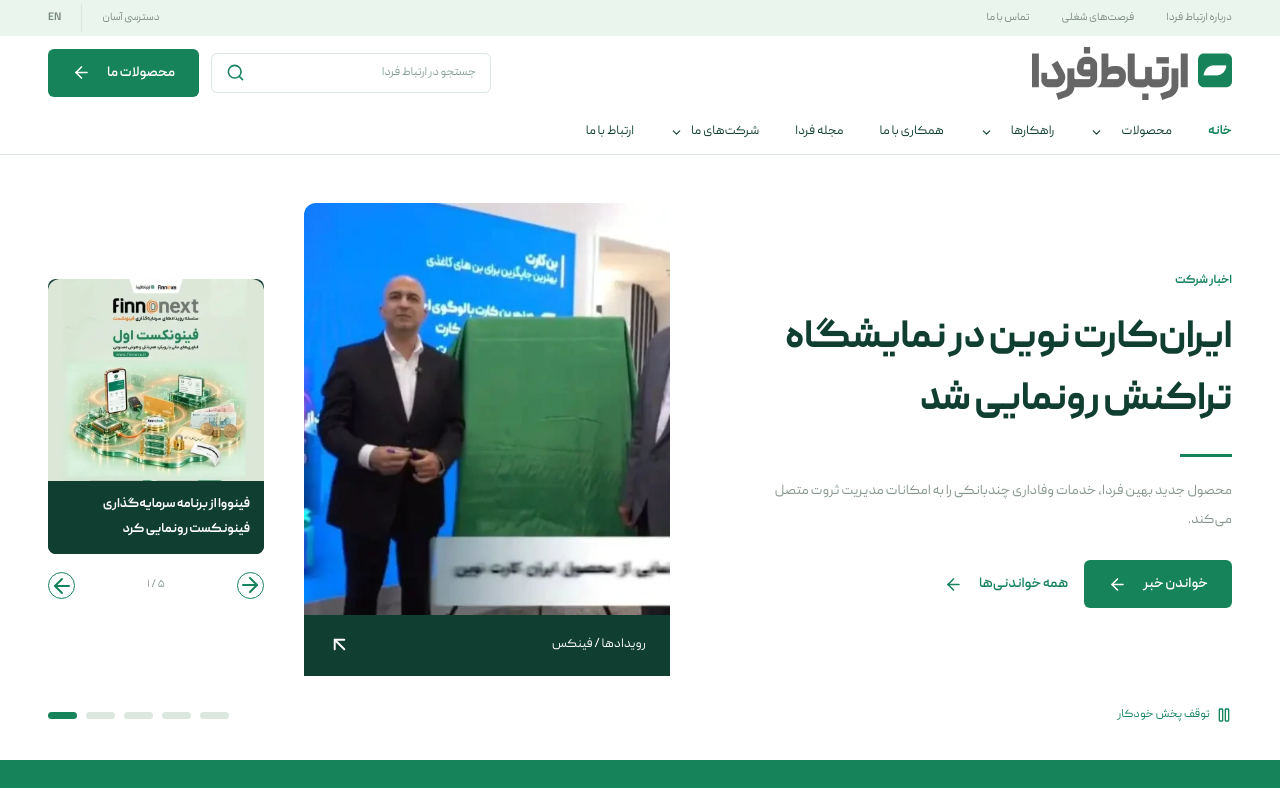
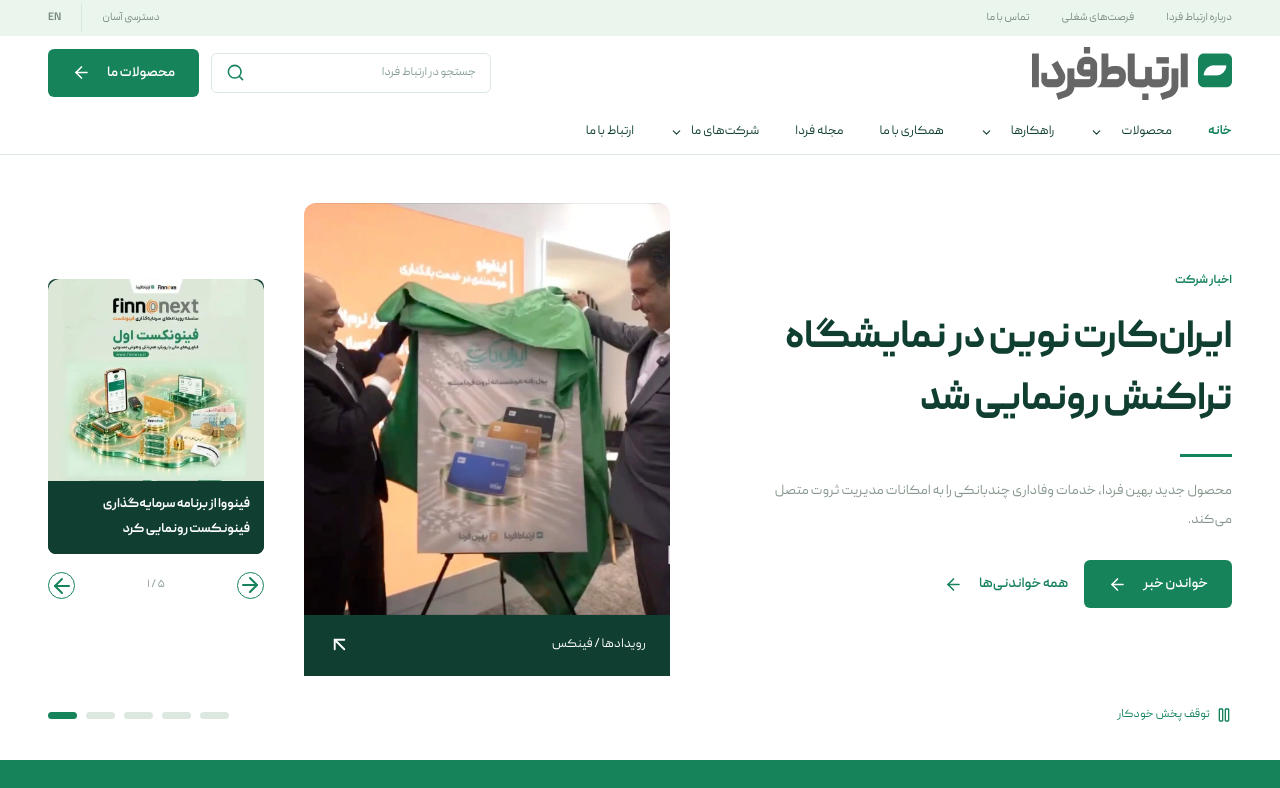
Before and after one commit to HessamMb/website-efarda, a Next.js app: page / in a window 1280 px wide. Shown: the top 788 px of the page. Built offline with nearby package versions, Linux system fonts and the light colour scheme.

Commit message:
Use the unveiling moment as IranCard Novin cover

```diff
--- a/data/news.ts
+++ b/data/news.ts
@@ -130,7 +130,7 @@ export const newsPosts: NewsPost[] = [
         "The launch also introduced a connection to a wealth management platform. It gives customers a way to put cashback earned on purchases toward savings or investment.",
       ],
     },
-    images: [photo("iran-card-novin-launch", "مراسم رونمایی از ایران‌کارت نوین در نمایشگاه تراکنش", "The IranCard Novin unveiling at the Iran Transaction exhibition")],
+    images: [photo("iran-card-novin-unveiling", "لحظهٔ پرده‌برداری از ایران‌کارت نوین در نمایشگاه تراکنش", "The moment IranCard Novin was unveiled at the Iran Transaction exhibition")],
     sourceUrl: "https://negaheiraniannews.ir/رونمایی-از-ایران‌کارت-نوین-به-عنوان-نخستین-کارت-مولتی‌بانک-در-دوازدهمین-نمایشگاه-تراکنش-ایران",
     isSummary: true,
   },
```
Also changed, not shown: public/images/news/README.md, public/images/news/iran-card-novin-launch.webp (deleted), public/images/news/iran-card-novin-unveiling.webp (added), public/images/news/manifest.json.
